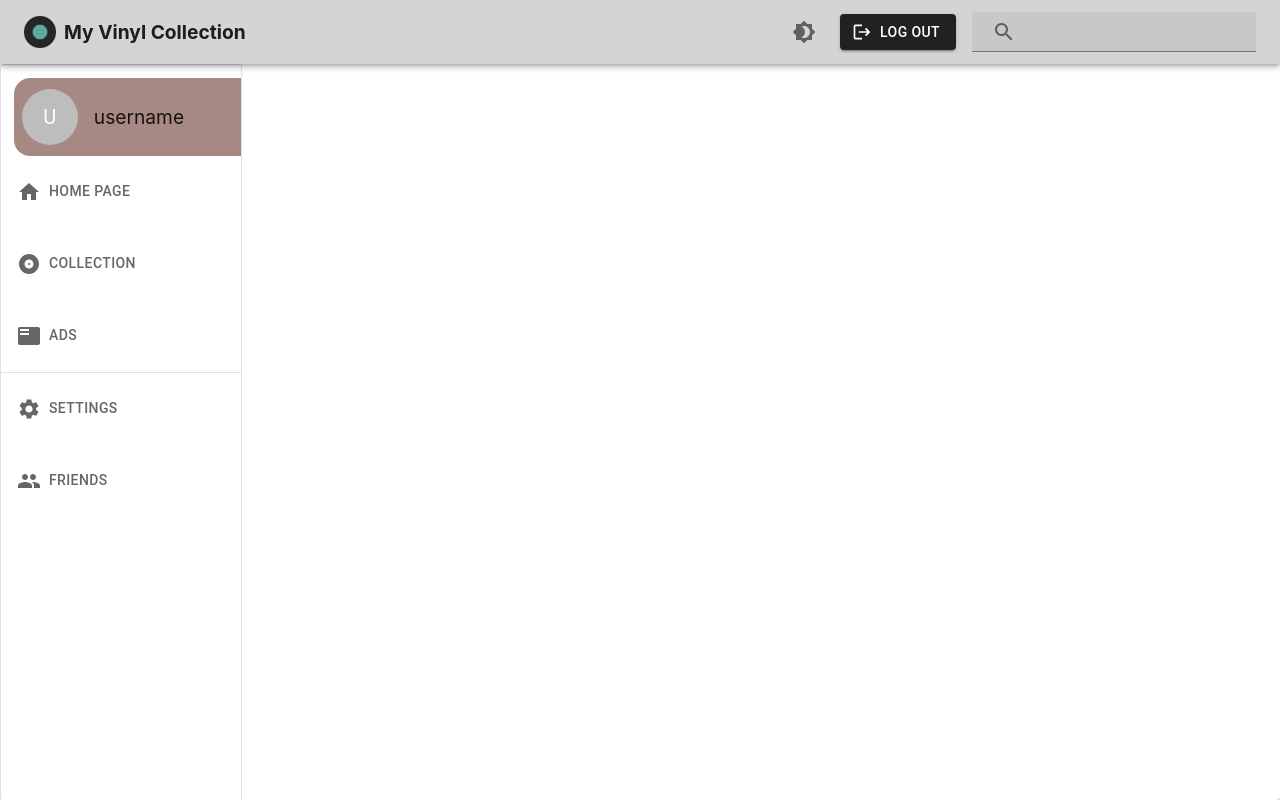
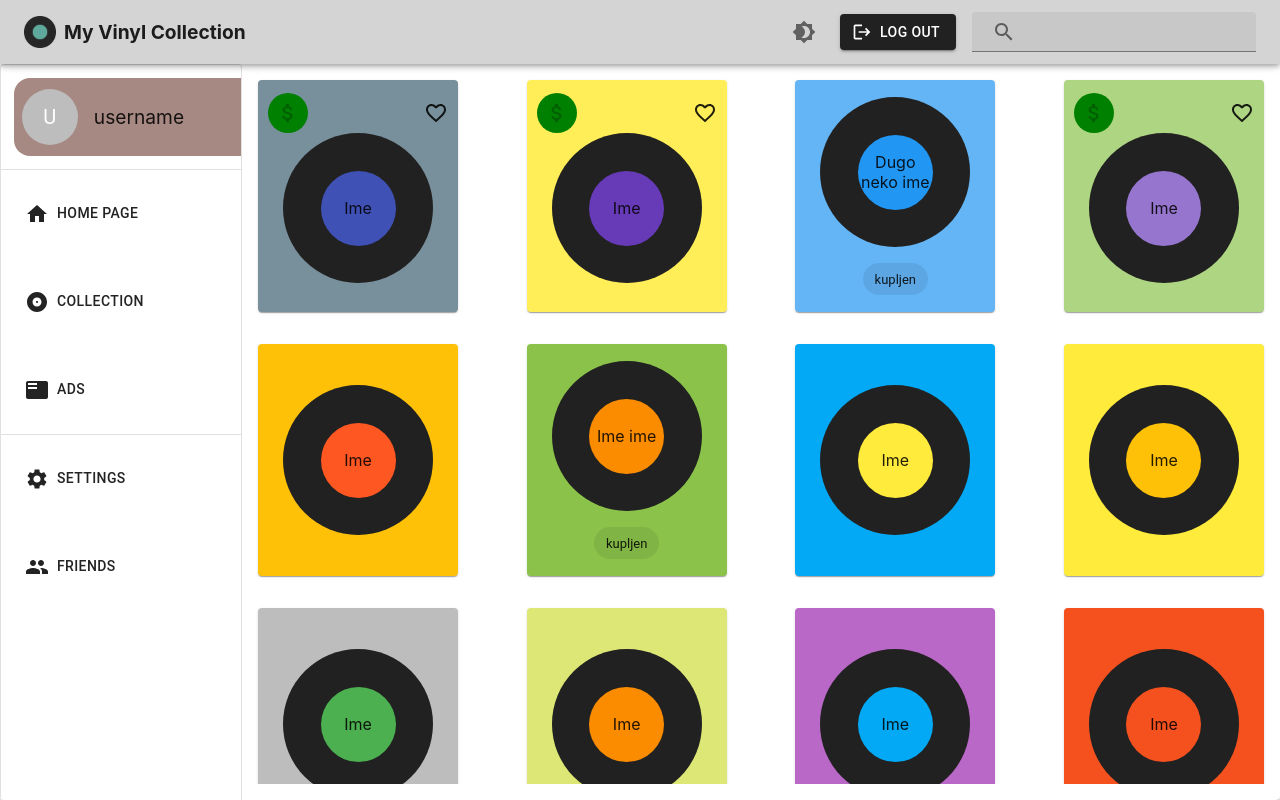
Before and after one commit to jsrzic/MyVinylCollection, a React (Create React App) app in the folder frontend/: page /dashboard in a window 1280 px wide. Built offline with nearby package versions, Linux system fonts and the light colour scheme.

Commit message:
Add vinyl components with random colors, style scroll bar, add styling to Tabs, add custom user tab

```diff
--- a/frontend/package.json
+++ b/frontend/package.json
@@ -7,6 +7,7 @@
     "@emotion/styled": "^11.3.0",
     "@mui/icons-material": "^5.0.5",
     "@mui/material": "^5.0.6",
+    "@mui/styles": "^5.0.2",
     "@testing-library/jest-dom": "^5.14.1",
     "@testing-library/react": "^11.2.7",
     "@testing-library/user-event": "^12.8.3",
--- a/frontend/src/Routes.jsx
+++ b/frontend/src/Routes.jsx
@@ -2,7 +2,7 @@ import React from "react";
 
 import { BrowserRouter as Router, Route, Switch } from "react-router-dom";
 
-import { createTheme } from "@mui/material";
+import { alpha, createTheme } from "@mui/material";
 
 import { ThemeProvider } from "@emotion/react";
 
@@ -23,6 +23,9 @@ function Routes() {
     }),
     []
   );
+
+  const contrast = mode === "dark" ? "rgb(35,35,35)" : "rgb(196,196,196)";
+  const color = mode === "dark" ? "rgb(196,196,196)" : "rgb(35,35,35)";
 
   const theme = React.useMemo(
     () =>
@@ -52,6 +55,16 @@ function Routes() {
                 },
               },
             ],
+          },
+          MuiTab: {
+            styleOverrides: {
+              root: {
+                "&:hover": {
+                  background: alpha(contrast, 0.5),
+                },
+                color: color,
+              },
+            },
           },
         },
       }),
--- a/frontend/src/components/SideNavBar.jsx
+++ b/frontend/src/components/SideNavBar.jsx
@@ -19,6 +19,15 @@ import PeopleIcon from "@mui/icons-material/People";
 import { IsMobile } from "../util/utils";
 import UserTab from "./UserTab";
 
+const tabsStyle = { width: "15rem" };
+const bottomNavStyle = { width: "100%", position: "absolute", bottom: 0 };
+const tabStyle = {
+  display: "flex",
+  justifyContent: "start",
+  margin: "0.5rem",
+  borderRadius: "0.5rem",
+};
+
 function SideNavBar() {
   return !IsMobile() ? (
     <Paper
@@ -29,35 +38,36 @@ function SideNavBar() {
         position: "relative",
       }}
     >
-      <Tabs orientation="vertical" style={{ width: "15rem" }}>
+      <Tabs orientation="vertical" style={tabsStyle}>
         <UserTab />
+        <Divider />
         <Tab
-          style={{ display: "flex", justifyContent: "start" }}
+          style={tabStyle}
           icon={<HomeIcon />}
           label="Home Page"
           iconPosition="start"
         />
         <Tab
-          style={{ display: "flex", justifyContent: "start" }}
+          style={tabStyle}
           icon={<AlbumIcon />}
           label="Collection"
           iconPosition="start"
         />
         <Tab
-          style={{ display: "flex", justifyContent: "start" }}
+          style={tabStyle}
           icon={<FeaturedPlayListIcon />}
           label="Ads"
           iconPosition="start"
         />
         <Divider />
         <Tab
-          style={{ display: "flex", justifyContent: "start" }}
+          style={tabStyle}
           icon={<SettingsIcon />}
           label="Settings"
           iconPosition="start"
         />
         <Tab
-          style={{ display: "flex", justifyContent: "start" }}
+          style={tabStyle}
           icon={<PeopleIcon />}
           label="Friends"
           iconPosition="start"
@@ -65,7 +75,7 @@ function SideNavBar() {
       </Tabs>
     </Paper>
   ) : (
-    <Box style={{ width: "100%", position: "absolute", bottom: 0 }}>
+    <Box style={bottomNavStyle}>
       <BottomNavigation>
         <BottomNavigationAction icon={<HomeIcon />} label="Home Page" />
         <BottomNavigationAction icon={<FeaturedPlayListIcon />} label="Ads" />
--- a/frontend/src/components/TopNavBar.jsx
+++ b/frontend/src/components/TopNavBar.jsx
@@ -17,27 +17,42 @@ import ExpandLessIcon from "@mui/icons-material/ExpandLess";
 import ToggleTheme from "./ToggleTheme";
 import icon from "../assets/icon.png";
 import { IsMobile } from "../util/utils";
+import { useHistory } from "react-router-dom";
+
+const navBarStyle = {
+  display: "flex",
+  alignItems: "center",
+  justifyContent: "space-between",
+};
+const leftSideStyle = { display: "flex", alignItems: "center" };
+const logOutButtonStyle = { marginInline: "1rem" };
+const helpBarMarginStyle = { marginTop: "4rem" };
+const helpBarStyle = {
+  display: "flex",
+  alignItems: "center",
+  justifyContent: "space-between",
+};
 
 function TopNavBar({ colorMode, theme }) {
   const [open, setOpen] = React.useState(false);
+  const history = useHistory();
 
   return (
     <>
       <AppBar>
-        <Toolbar
-          style={{
-            display: "flex",
-            alignItems: "center",
-            justifyContent: "space-between",
-          }}
-        >
-          <div style={{ display: "flex", alignItems: "center" }}>
+        <Toolbar style={navBarStyle}>
+          <div style={leftSideStyle}>
             <img
               src={icon}
               alt="icon"
               style={{ width: "2rem", height: "2rem", marginRight: "0.5rem" }}
             />
-            <h2 style={{ fontSize: "1.2rem" }}>My Vinyl Collection</h2>
+            <h2
+              onClick={() => history.replace("/")}
+              style={{ fontSize: "1.2rem", cursor: "pointer" }}
+            >
+              My Vinyl Collection
+            </h2>
           </div>
           <div>
             <ToggleTheme colorMode={colorMode} theme={theme} />
@@ -48,7 +63,7 @@ function TopNavBar({ colorMode, theme }) {
             ) : (
               <>
                 <Button
-                  style={{ marginInline: "1rem" }}
+                  style={logOutButtonStyle}
                   variant="contained"
                   startIcon={<LogoutIcon />}
                 >
@@ -71,14 +86,8 @@ function TopNavBar({ colorMode, theme }) {
           </div>
         </Toolbar>
         <Grow in={open}>
-          <AppBar style={{ marginTop: "4rem" }}>
-            <Toolbar
-              style={{
-                display: "flex",
-                alignItems: "center",
-                justifyContent: "space-between",
-              }}
-            >
+          <AppBar style={helpBarMarginStyle}>
+            <Toolbar style={helpBarStyle}>
               <TextField
                 variant="filled"
                 hiddenLabel
--- a/frontend/src/components/UserTab.jsx
+++ b/frontend/src/components/UserTab.jsx
@@ -2,24 +2,26 @@ import React from "react";
 
 import { Avatar } from "@mui/material";
 
+const userContainerStyle = {
+  display: "flex",
+  background: "#A68982",
+  borderBottomLeftRadius: "1rem",
+  borderTopLeftRadius: "1rem",
+  margin: "0.8rem",
+  marginRight: "0rem",
+  padding: "0.5rem",
+  alignItems: "center",
+};
+const avatarStyle = { height: 56, width: 56 };
+const usernameStyle = { fontSize: "1.2rem", marginLeft: "1rem" };
+
 function UserTab() {
   return (
-    <div
-      style={{
-        display: "flex",
-        background: "#A68982",
-        borderBottomLeftRadius: "1rem",
-        borderTopLeftRadius: "1rem",
-        marginLeft: "0.8rem",
-        marginTop: "0.8rem",
-        padding: "0.5rem",
-        alignItems: "center",
-      }}
-    >
-      <Avatar alt="user" sx={{ height: 56, width: 56 }}>
+    <div style={userContainerStyle}>
+      <Avatar alt="user" sx={avatarStyle}>
         U
       </Avatar>
-      <p style={{ fontSize: "1.2rem", marginLeft: "1rem" }}>username</p>
+      <p style={usernameStyle}>username</p>
     </div>
   );
 }
--- /dev/null
+++ b/frontend/src/components/VinylCard.jsx
@@ -0,0 +1,54 @@
+import React from "react";
+
+import { Card, Chip, IconButton } from "@mui/material";
+
+import FavoriteBorderIcon from "@mui/icons-material/FavoriteBorder";
+import AttachMoneyIcon from "@mui/icons-material/AttachMoney";
+
+import VinylComponent from "./VinylComponent";
+import { getRandomColor, IsMobile } from "../util/utils";
+
+function VinylCard({ name, ad, forSale }) {
+  const cardDimension = IsMobile() ? 100 : 200;
+  const vinylDimension = IsMobile() ? 75 : 150;
+
+  const cardStyle = {
+    background: getRandomColor(),
+    width: cardDimension,
+    minHeight: cardDimension,
+    height: "fit-content",
+    display: "flex",
+    justifyContent: "center",
+    alignItems: "center",
+    margin: "1rem",
+    flexDirection: "column",
+    paddingTop: "1rem",
+    paddingBottom: "1rem",
+  };
+  const saleHeaderStyle = {
+    display: "flex",
+    justifyContent: "space-between",
+    alignItems: "center",
+    width: "90%",
+    marginTop: "-1rem",
+  };
+
+  return (
+    <Card style={cardStyle}>
+      {forSale && (
+        <div style={saleHeaderStyle}>
+          <IconButton disabled style={{ background: "green" }}>
+            <AttachMoneyIcon />
+          </IconButton>
+          <FavoriteBorderIcon />
+        </div>
+      )}
+      <VinylComponent size={vinylDimension} name={name} />
+      {ad && (
+        <Chip variant="filled" label="kupljen" style={{ marginTop: "1rem" }} />
+      )}
+    </Card>
+  );
+}
+
+export default VinylCard;
--- /dev/null
+++ b/frontend/src/components/VinylComponent.jsx
@@ -0,0 +1,34 @@
+import React from "react";
+
+import { getRandomColor } from "../util/utils";
+
+const flexedCenterStyle = {
+  display: "flex",
+  justifyContent: "center",
+  alignItems: "center",
+};
+
+function VinylComponent({ size, name }) {
+  const containerStyle = {
+    background: "rgb(33,33,33)",
+    borderRadius: size,
+    width: size,
+    height: size,
+  };
+  const vinylStyle = {
+    borderRadius: size,
+    height: 0.5 * size,
+    width: 0.5 * size,
+    background: getRandomColor(),
+  };
+
+  return (
+    <div style={{ ...containerStyle, ...flexedCenterStyle }}>
+      <div style={{ ...vinylStyle, ...flexedCenterStyle }}>
+        <p align="center">{name}</p>
+      </div>
+    </div>
+  );
+}
+
+export default VinylComponent;
--- a/frontend/src/index.css
+++ b/frontend/src/index.css
@@ -38,3 +38,20 @@ code {
     opacity: 1;
   }
 }
+
+::-webkit-scrollbar {
+  width: 10px;
+}
+
+::-webkit-scrollbar-track {
+  background: transparent;
+}
+
+::-webkit-scrollbar-thumb {
+  background: #888;
+  border-radius: 20px;
+}
+
+::-webkit-scrollbar-thumb:hover {
+  background: #555;
+}
--- a/frontend/src/pages/Dashboard.jsx
+++ b/frontend/src/pages/Dashboard.jsx
@@ -4,6 +4,20 @@ import { Paper } from "@mui/material";
 
 import TopNavBar from "../components/TopNavBar";
 import SideNavBar from "../components/SideNavBar";
+import VinylCard from "../components/VinylCard";
+
+const subScreenStyle = {
+  display: "flex",
+  marginTop: "4rem",
+  height: "100%",
+};
+const scrollContainerStyle = {
+  display: "flex",
+  flexWrap: "wrap",
+  maxHeight: "90vh",
+  overflowY: "scroll",
+  justifyContent: "space-between",
+};
 
 function Dashboard({ colorMode, theme }) {
   return (
@@ -14,8 +28,25 @@ function Dashboard({ colorMode, theme }) {
       }}
     >
       <TopNavBar colorMode={colorMode} theme={theme} />
-      <div style={{ display: "flex", marginTop: "4rem", height: "100%" }}>
+      <div style={subScreenStyle}>
         <SideNavBar />
+        <div style={scrollContainerStyle}>
+          <VinylCard name="Ime" forSale />
+          <VinylCard name="Ime" forSale />
+          <VinylCard name="Dugo neko ime" ad />
+          <VinylCard name="Ime" forSale />
+          <VinylCard name="Ime" />
+          <VinylCard name="Ime ime" ad />
+          <VinylCard name="Ime" />
+          <VinylCard name="Ime" />
+          <VinylCard name="Ime" />
+          <VinylCard name="Ime" />
+          <VinylCard name="Ime" />
+          <VinylCard name="Ime" />
+          <VinylCard name="Ime" />
+          <VinylCard name="Ime" />
+          <VinylCard name="Ime" />
+        </div>
       </div>
     </Paper>
   );
--- a/frontend/src/util/utils.jsx
+++ b/frontend/src/util/utils.jsx
@@ -1,4 +1,25 @@
 import React from "react";
+import {
+  amber,
+  blue,
+  blueGrey,
+  brown,
+  cyan,
+  deepOrange,
+  deepPurple,
+  green,
+  grey,
+  indigo,
+  lightBlue,
+  lightGreen,
+  lime,
+  orange,
+  pink,
+  purple,
+  red,
+  teal,
+  yellow,
+} from "@mui/material/colors";
 
 export function IsMobile() {
   const [width, setWidth] = React.useState(undefined);
@@ -19,3 +40,38 @@ export function IsMobile() {
 export const ColorModeContext = React.createContext({
   toggleColorMode: () => {},
 });
+
+const colors = [
+  red,
+  pink,
+  purple,
+  deepPurple,
+  indigo,
+  blue,
+  lightBlue,
+  cyan,
+  teal,
+  green,
+  lightGreen,
+  lime,
+  yellow,
+  amber,
+  orange,
+  deepOrange,
+  brown,
+  grey,
+  blueGrey,
+];
+
+const shades = ["300", "400", "500", "600"];
+
+export function getRandomColor() {
+  const shadeIndex = Math.round(Math.random() * (shades.length - 1));
+  const shade = shades[shadeIndex];
+  const colorIndex = Math.round(Math.random() * (colors.length - 1));
+  const color = colors[colorIndex];
+  console.log(
+    color[shade] + " INDEX: [" + colorIndex + "][" + shadeIndex + "]"
+  );
+  return color[shade];
+}
```
Also changed, not shown: 1 other file (tests, documents, lock files or other folders).
